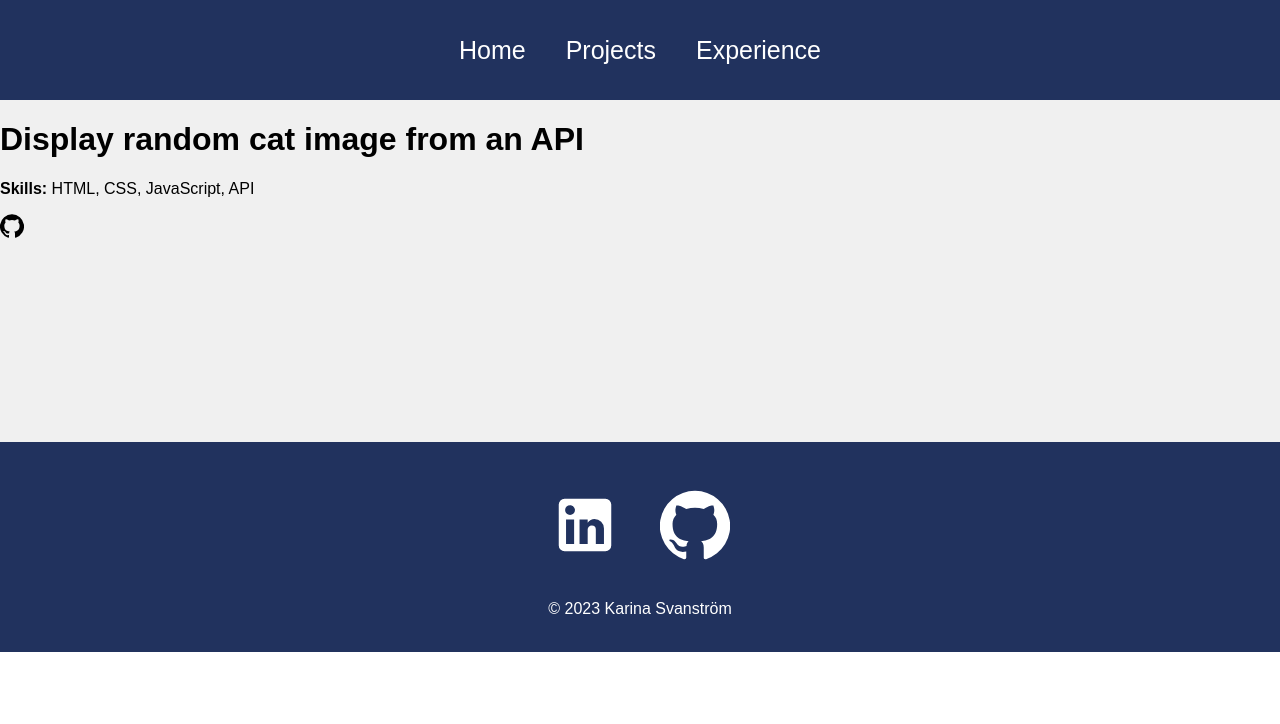
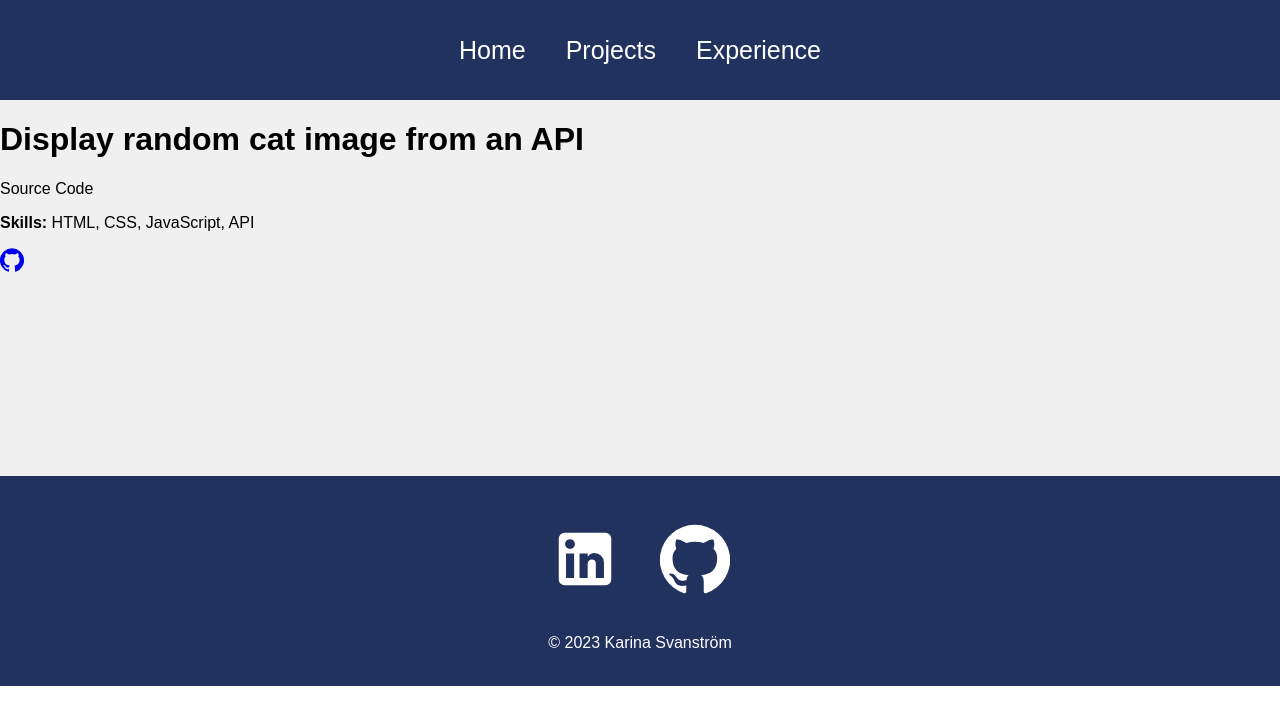
Before and after one commit to KarinSV/portfolio, a React (Create React App) app: page /project/1 in a window 1280 px wide. Shown: the top 724 px of the page. Built offline with nearby package versions, Linux system fonts and the light colour scheme.

Commit message:
added _blank

```diff
--- a/src/helpers/ProjectList.js
+++ b/src/helpers/ProjectList.js
@@ -12,6 +12,7 @@ export const ProjectList = [
         name: "A responsive and accessible website with basic interactivity",
         image: friends,
         skills: "HTML, CSS, JavaScript, Responsiveness",
+        repo: "https://github.com/KarinSV/friends"
     },
     {
         name: "Display random cat image from an API",
--- a/src/pages/ProjectDisplay.js
+++ b/src/pages/ProjectDisplay.js
@@ -12,10 +12,14 @@ function ProjectDisplay() {
         <div className={project}>
             <h1>{project.name}</h1>
             <image src={project.image} />
+            <a href={project.repo} target="_blank">Source Code</a>
             <p>
                 <b>Skills:</b> {project.skills}
             </p>
-            <GitHubIcon onClick={() => window.location.href = "https://github.com/KarinSV"} />
+            <a href="https://github.com/KarinSV" target="_blank">
+            <GitHubIcon/>
+            </a>
+
         </div>
     );
 }
```
